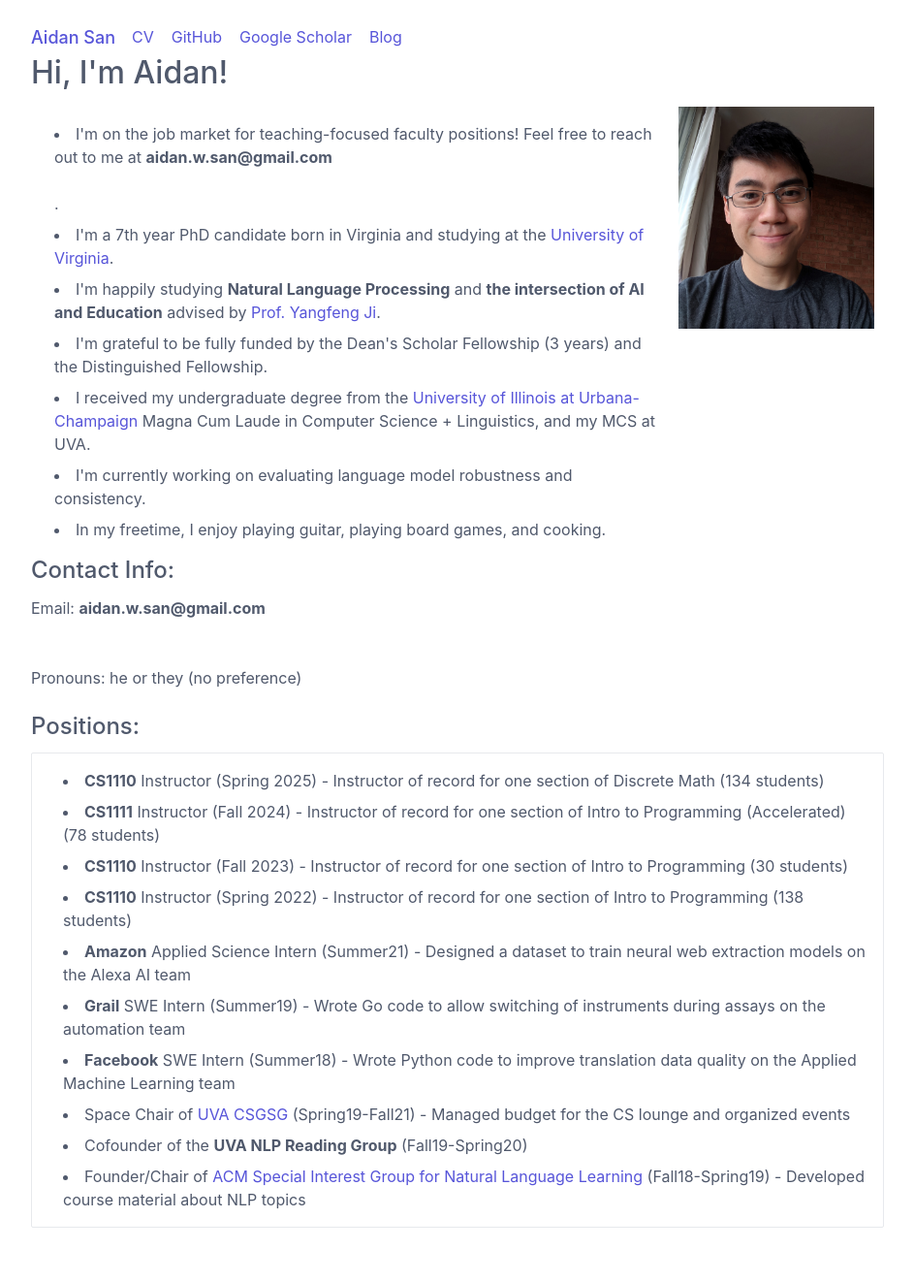
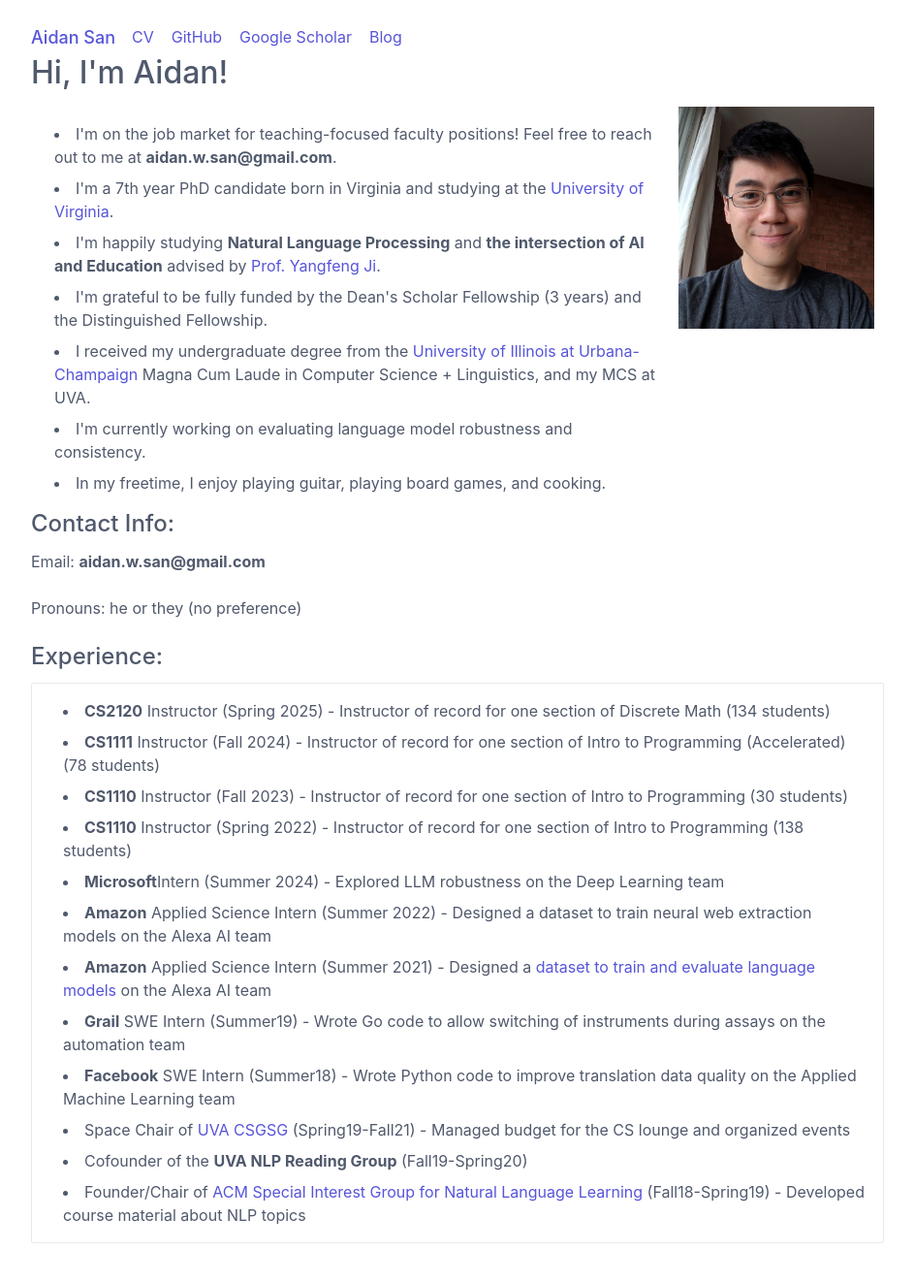
Before and after one commit to aidansan/aidansan.github.io, a Jekyll site: the page built from index.html, in a window 1280 px wide. Shown: the whole page at 97% size, without its empty margins (168-1111 px from the left). Built offline with Jekyll 4.4.1, drawn with Linux system fonts in a browser that asks for light colours.

Commit message:
Update contact info and experience details in index.html

```diff
--- a/index.html
+++ b/index.html
@@ -6,7 +6,7 @@ layout: default
 <div class="columns">
 <div class="column col-9">
 <ul>
-  <li>I'm on the job market for teaching-focused faculty positions! Feel free to reach out to me at <strong><span>aidan.w.san</span><span style="display: none;">PLEASEIGNORETHISPART</span><span>@gmail.com</span></p></strong>.</li>
+  <li>I'm on the job market for teaching-focused faculty positions! Feel free to reach out to me at <strong><span>aidan.w.san</span><span style="display: none;">PLEASEIGNORETHISPART</span><span>@gmail.com</span></strong>.</li>
   <li>I'm a 7th year PhD candidate born in Virginia and studying at the <a href="https://engineering.virginia.edu/departments/computer-science">University of Virginia</a>.</li>
   <li>I'm happily studying <strong>Natural Language Processing</strong> and <strong>the intersection of AI and Education</strong> advised by <a href="http://yangfengji.net/">Prof. Yangfeng Ji</a>. </li>
   <li>I'm grateful to be fully funded by the Dean's Scholar Fellowship (3 years) and the Distinguished Fellowship.</li>
@@ -22,19 +22,21 @@ layout: default
 </div>
 </div>
 <h4>Contact Info: </h4>
-Email: <strong><span>aidan.w.san</span><span style="display: none;">PLEASEIGNORETHISPART</span><span>@gmail.com</span></p></strong><br>
+Email: <strong><span>aidan.w.san</span><span style="display: none;">PLEASEIGNORETHISPART</span><span>@gmail.com</span></p></strong>
 <!--https://www.heartinternet.uk/blog/15-ways-to-hide-your-email-address/-->
 Pronouns: he or they (no preference)<br>
 <br>
-<h4>Positions: </h4>
+<h4>Experience: </h4>
 <div class="panel">
   <div class="panel-body">
     <ul>
-      <li><strong>CS1110</strong> Instructor (Spring 2025) - Instructor of record for one section of Discrete Math (134 students)</li>
+      <li><strong>CS2120</strong> Instructor (Spring 2025) - Instructor of record for one section of Discrete Math (134 students)</li>
       <li><strong>CS1111</strong> Instructor (Fall 2024) - Instructor of record for one section of Intro to Programming (Accelerated) (78 students)</li>
       <li><strong>CS1110</strong> Instructor (Fall 2023) - Instructor of record for one section of Intro to Programming (30 students)</li>
       <li><strong>CS1110</strong> Instructor (Spring 2022) - Instructor of record for one section of Intro to Programming (138 students)</li>
-      <li><strong>Amazon</strong> Applied Science Intern (Summer21) - Designed a dataset to train neural web extraction models on the Alexa AI team</li>
+      <li><strong>Microsoft</strong>Intern (Summer 2024) - Explored LLM robustness on the Deep Learning team</li>
+      <li><strong>Amazon</strong> Applied Science Intern (Summer 2022) - Designed a dataset to train neural web extraction models on the Alexa AI team</li>
+      <li><strong>Amazon</strong> Applied Science Intern (Summer 2021) - Designed a <a href="https://aclanthology.org/2023.acl-industry.27/">dataset to train and evaluate language models</a> on the Alexa AI team</li>
       <li><strong>Grail</strong> SWE Intern (Summer19) - Wrote Go code to allow switching of instruments during assays on the automation team</li>
       <li><strong>Facebook</strong> SWE Intern (Summer18) - Wrote Python code to improve translation data quality on the Applied Machine Learning team</li>
       <li>Space Chair of <a href="https://csgsg.org/">UVA CSGSG</a> (Spring19-Fall21) - Managed budget for the CS lounge and organized events</li>
```
